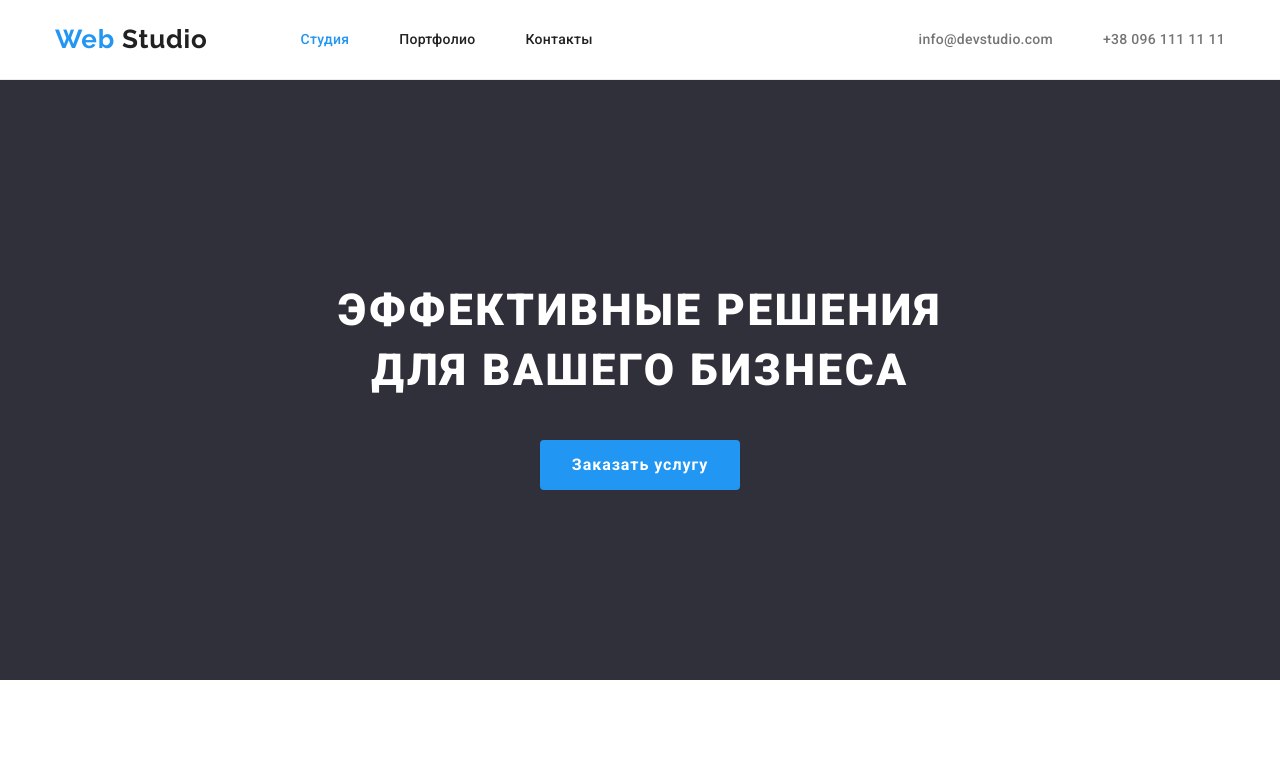
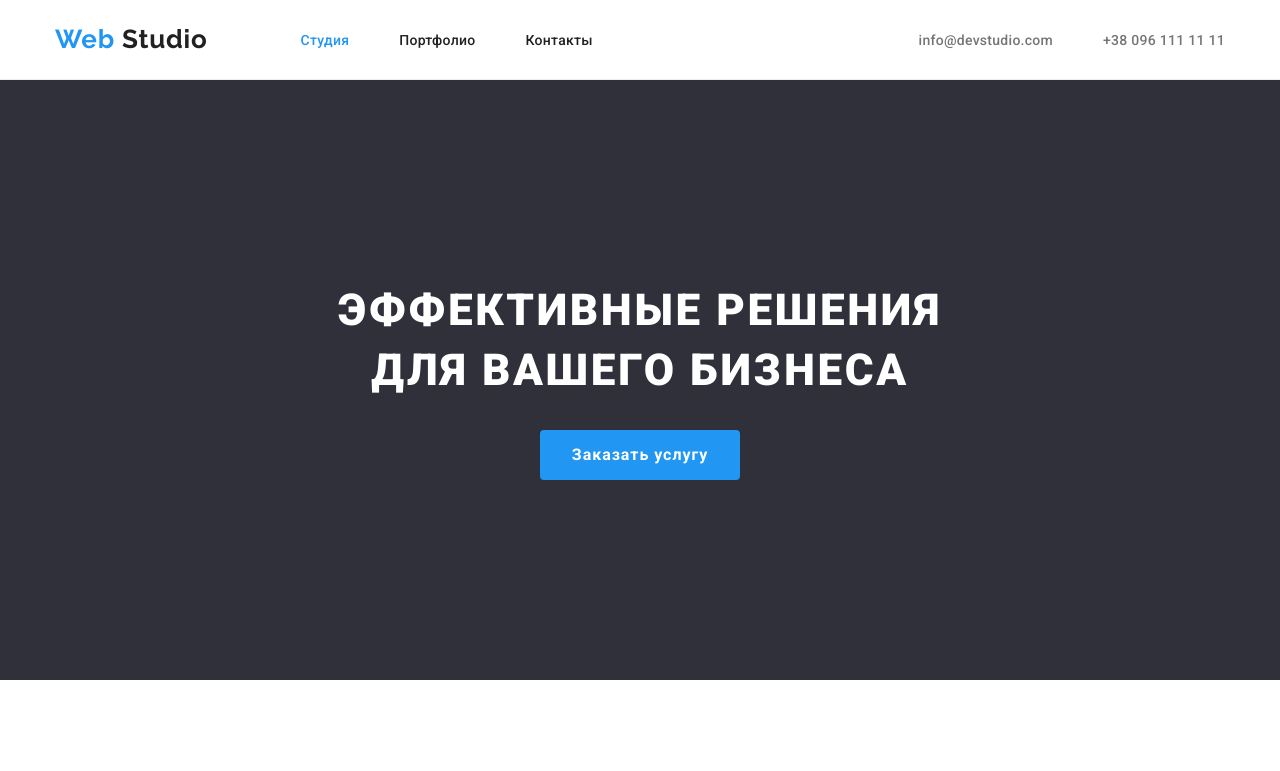
Before and after one commit to Lulu-wiszenka/goit-markup-hw-03, a plain HTML site: page index.html in a window 1280 px wide. Shown: the top 771 px of the page. Drawn offline with Linux system fonts and the light colour scheme.

Commit message:
correction

```diff
--- a/css/styles.css
+++ b/css/styles.css
@@ -58,7 +58,7 @@ img {
   display: flex;
   align-items: center;
 
-  height: 79px;
+  /* height: 79px; */
 }
 
 .navigation {
@@ -67,9 +67,9 @@ img {
 }
 
 .header-logo-link {
-  /*display: inline-block;
+  display: inline-block;
   padding-top: 24px;
-  padding-bottom: 25px;*/
+  padding-bottom: 24px;
 
   color: var(--color-head-link-title);
   font-family: var(--text-logo-font);
@@ -94,6 +94,10 @@ img {
 }
 
 .header-nav-link {
+  display: inline-block;
+  padding-top: 32px;
+  padding-bottom: 31px;
+
   color: var(--color-head-link-title);
   font-weight: 500;
   line-height: 1.143;
@@ -121,6 +125,10 @@ img {
 }
 
 .contacts-link {
+  display: inline-block;
+  padding-top: 32px;
+  padding-bottom: 31px;
+
   color: var(--main-text-color);
   font-weight: 500;
   line-height: 1.143;
@@ -133,21 +141,22 @@ img {
 /* ============ HERO ============ */
 
 .hero {
+  padding-top: 200px;
+  padding-bottom: 200px;
   max-width: 1600px;
-  height: 600px;
   background-color: var(--hero-background-color);
 }
 
-.hero-container {
+/* .hero-container {
   padding-top: 200px;
   padding-bottom: 200px;
-}
+} */
 
 .hero-title {
   max-width: 695px;
   margin-right: auto;
   margin-left: auto;
-  margin-bottom: 40px;
+  margin-bottom: 30px;
 
   color: var(--text-white-color);
   font-weight: 900;
```
